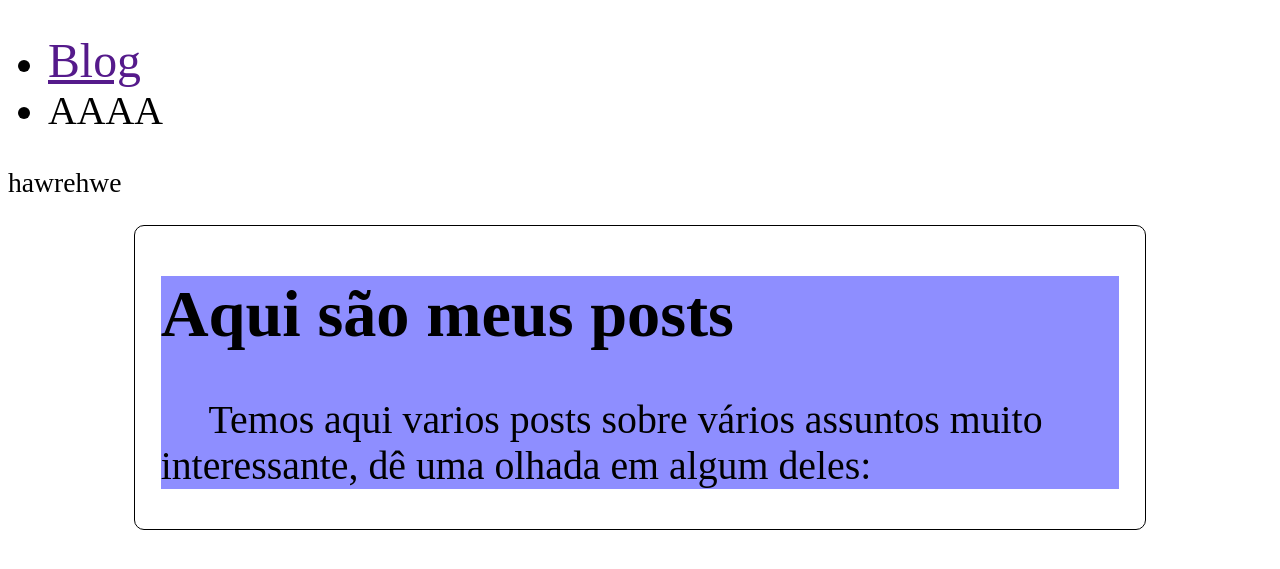
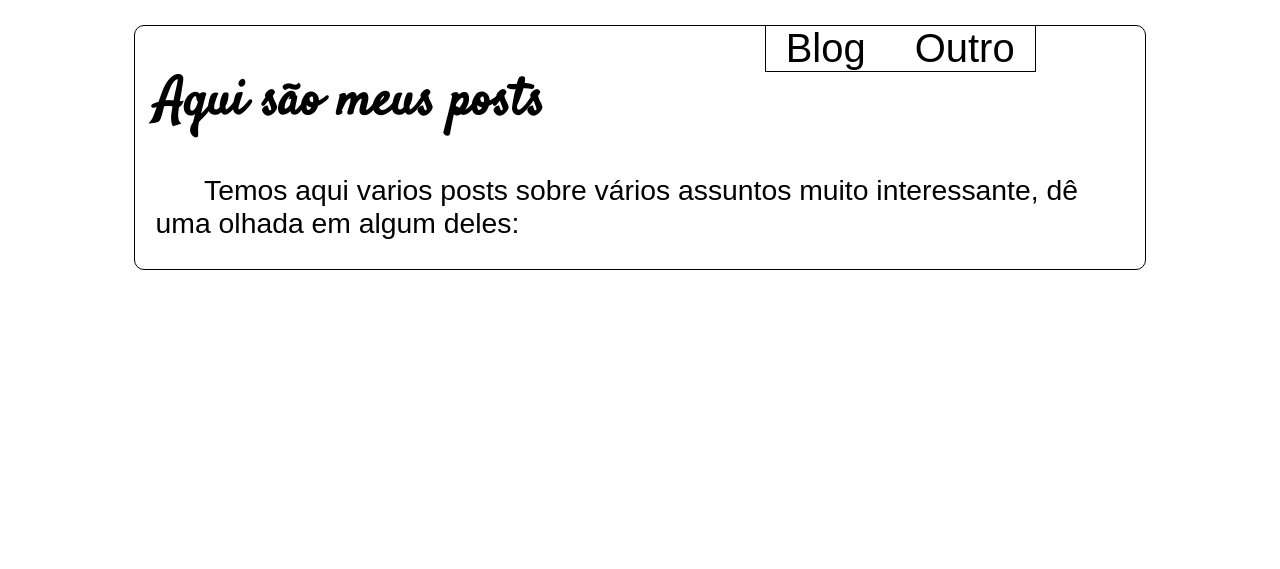
Before and after one commit to JoaoPedro-M/blog, a Django app: page / in a window 1280 px wide. Shown: the top 569 px of the page. Run offline with Django 3.2, Linux system fonts and the light colour scheme; data that the repository does not hold is empty.

Commit message:
create a menu

```diff
--- a/blog/conteudo/static/conteudo/style.css
+++ b/blog/conteudo/static/conteudo/style.css
@@ -1,10 +1,20 @@
 * {
-    font-size: 120%;
+    font-size: 110%;
+    font-family: Arial, Helvetica, sans-serif;
 }
 
+a {
+    color: #000000;
+    text-decoration: none;
+}
+
+a:hover {
+    color: rgb(92, 157, 255);
+}
 
 h1 {
     font-size: 200%;
+    font-family: Satisfy;
 }
 
 h2 {
@@ -15,27 +25,46 @@ p {
     text-indent: 5%;
 }
 
+li {
+    list-style-type: none;
+    display: inline;
+    margin: 20px;
+}
 
+#listas {
+    position: relative;
+    border: 1px solid #000000;
+    float: right;
+    margin-right: 100px;
+}
 
-#header {
+ul {
+
+    font-size: 30px;
+    margin: 10px;
+
+}
+
+#centro {
     text-align: center;
     padding: 0px;
     margin-left: 10%;
     margin-right: 10%;
     margin-top: 2%;
+}
+
+#header {
     text-align: left;
+    border: 1px solid #000000;
+    border-radius: 10px;
     padding-left: 2%;
     padding-right: 2%;
     padding-top: 0.5%;
-    border: 1px solid #000000;
-    border-radius: 10px;
     /*border-bottom: none;*/
 }
 
 
-#cab {
-    background-color: #8e8eff;
-}
+
 
 p#data {
     font-size: 70%;
--- a/blog/conteudo/templates/conteudo/base.html
+++ b/blog/conteudo/templates/conteudo/base.html
@@ -6,9 +6,19 @@
     <meta name="viewport" content="width=device-width, initial-scale=1.0">
     <title>{% block titulo %}Título{% endblock %}</title>
     <link rel="stylesheet" href="{% static 'conteudo/style.css' %}">
+    <link href="https://fonts.googleapis.com/css2?family=Satisfy&display=swap" rel="stylesheet">
 </head>
 <body>
-    {% block menu %}{% endblock %}
-    {% block content %}{% endblock %}
+    <div id="centro">
+        <div id="menu">
+            <ul>
+                <div id="listas">
+                    <li><a href="">Blog</a></li>
+                    <li><a href="">Outro</a></li>
+                </div>
+            </ul>
+        </div>
+        {% block content %}{% endblock %}
+    </div>
 </body>
 </html>
--- a/blog/conteudo/templates/conteudo/index.html
+++ b/blog/conteudo/templates/conteudo/index.html
@@ -1,14 +1,5 @@
 {% extends "conteudo/base.html" %}
 
-{% block menu %}
-<div id="menu">
-    <ul>
-        <li><a href="" id="menu">Blog</a></li>
-        <li>AAAA</li>
-    </ul>
-    hawrehwe
-</div>
-{%endblock%}
 
 {% block content %}
 <div id="header">
```
